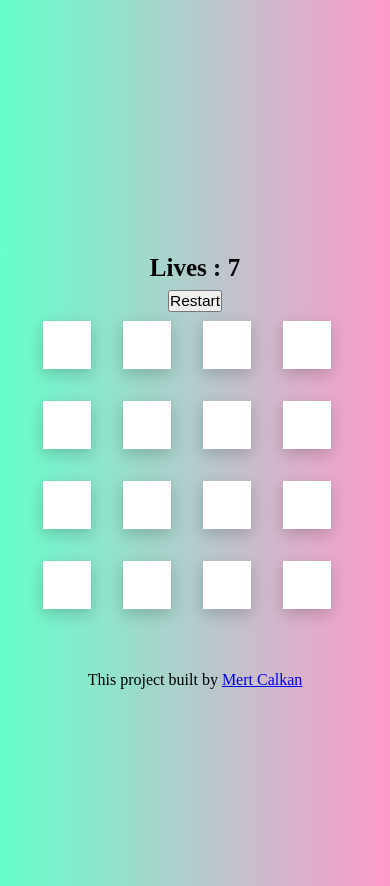
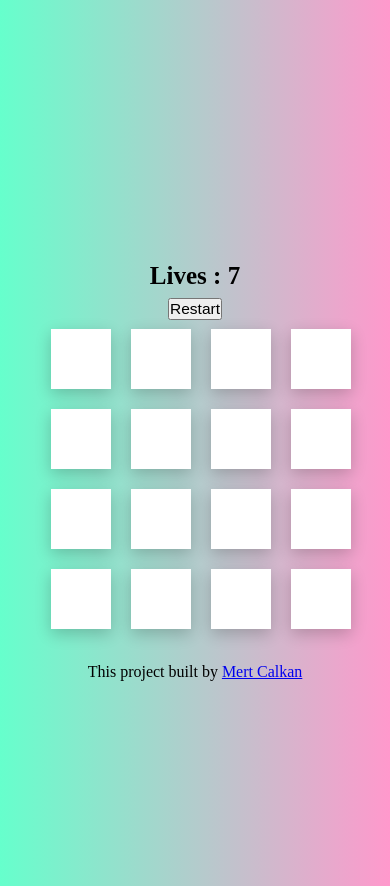
Before and after one commit to mertcalkan/MemoryGame, a plain HTML site: page index.html in a window 390 px wide. Drawn offline with Linux system fonts and the light colour scheme.

Commit message:
css media update

```diff
--- a/assets/css/style2.css
+++ b/assets/css/style2.css
@@ -85,9 +85,9 @@ footer{
 
     section{
         display: grid;
-        grid-template-columns: repeat(4, 4rem);
-        grid-template-rows: repeat(4, 4rem);
-        grid-gap: 1rem;
+        grid-template-columns: repeat(4, 3rem);
+        grid-template-rows: repeat(4, 3rem);
+        grid-gap: 2rem;
         perspective: 600px;
     }
     /* .face,
@@ -98,8 +98,8 @@ footer{
     } */
     .card{
         position: relative;
-        height: 75%;
-        width: 75%;
+        height: 125%;
+        width: 125%;
     }
     #hp-h1{
         font-size:25px;
```
